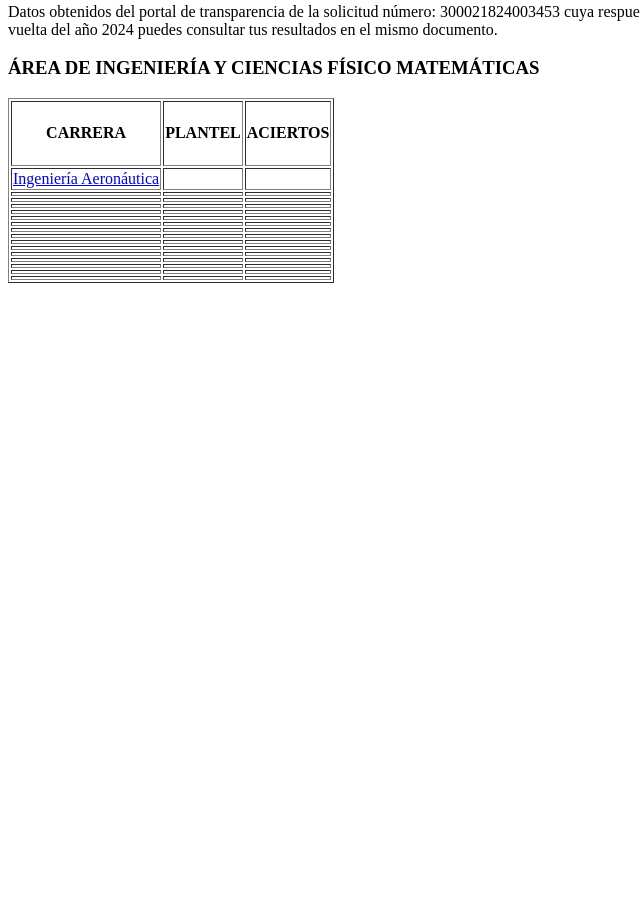
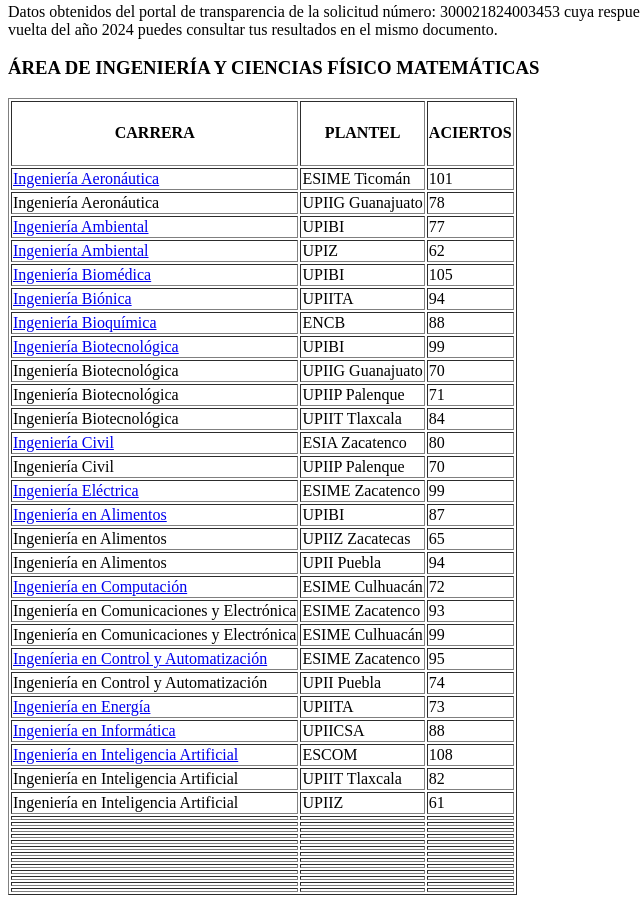
Before and after one commit to alansanchezmx/pase-directo, a plain HTML site: page pages/ipn.html in a window 1280 px wide. Shown: the part 294-1197 px from the top of the page, without its empty margins (0-640 px from the left). Before the commit the page ends 800 px from the top, so only its background shows below. Drawn offline with Linux system fonts and the light colour scheme.

Commit message:
avance tabla IPN

```diff
--- a/pages/ipn.html
+++ b/pages/ipn.html
@@ -14,7 +14,7 @@
         El IPN, coloquialmente conocido como el Politécnico o el Poli, es considerado una de las instituciones educativas más importantes de México por su nivel académico, y su matrícula inscrita de más de 160 mil  alumnos en sus 293 programas educativos impartidos en sus 82 unidades académicas. Es una de principales instituciones mexicanas en la formación de técnicos y profesionales en los campos de la administración, la ciencia, la ingeniería y las nuevas tecnologías.</p>
         <br>
         <h2>Carreras y aciertos minimos</h2>
-        <p>Datos obtenidos del portal de transparencia de la solicitud número: 300021824003453 cuya respuesta fue el siguiente documento: <a href="https://drive.google.com/file/d/1djBwkVPO-2xRUExU2UgUD0kJFOy0aivN/view?usp=sharing" target="_blank">resultados IPN</a> (página 7-12). Además si realizaste la primera vuelta del año 2024 puedes consultar tus resultados en el mismo documento.</p>
+        <p>Datos obtenidos del portal de transparencia de la solicitud número: 300021824003453 cuya respuesta fue el siguiente documento: <a href="https://drive.google.com/file/d/1djBwkVPO-2xRUExU2UgUD0kJFOy0aivN/view?usp=sharing" target="_blank">resultados IPN</a> (página 5-12). Además si realizaste la primera vuelta del año 2024 puedes consultar tus resultados en el mismo documento.</p>
 <div>
     <table border>
         <h3>ÁREA DE INGENIERÍA Y CIENCIAS FÍSICO MATEMÁTICAS </h3>
@@ -23,18 +23,139 @@
     <th><h4>ACIERTOS</h4></th>
     <tr>
         <td><a href="https://ipn.mx/oferta-educativa/educaci%C3%B3n-superior/ver-carrera.html?lg=es&id=1&nombre=Ingenier%C3%ADa-Aeron%C3%A1utica" target="_blank">Ingeniería Aeronáutica</a></td>
-        <td></td>
-        <td></td>
+        <td>ESIME Ticomán</td>
+        <td>101</td>
     </tr>
     <tr>
-        <td><a href="" target="_blank"></a></td>
-        <td></td>
-        <td></td>
+        <td>Ingeniería Aeronáutica</td>
+        <td>UPIIG Guanajuato</td>
+        <td>78</td>
+
     </tr>
     <tr>
-        <td><a href="" target="_blank"></a></td>
-        <td></td>
-        <td></td>
+        <td><a href="https://ipn.mx/oferta-educativa/educaci%C3%B3n-superior/ver-carrera.html?lg=es&id=33&nombre=Ingenier%C3%ADa-Ambiental" target="_blank">Ingeniería Ambiental</a></td>
+        <td>UPIBI</td>
+        <td>77</td>
+    </tr>
+    <tr>
+        <td><a href="https://ipn.mx/oferta-educativa/educaci%C3%B3n-superior/ver-carrera.html?lg=es&id=33&nombre=Ingenier%C3%ADa-Ambiental" target="_blank">Ingeniería Ambiental</a></td>
+        <td>UPIZ</td>
+        <td>62</td>
+    </tr>
+    <tr>
+        <td><a href="https://ipn.mx/oferta-educativa/educaci%C3%B3n-superior/ver-carrera.html?lg=es&id=34&nombre=Ingenier%C3%ADa-Biom%C3%A9dica" target="_blank">Ingeniería Biomédica</a></td>
+        <td>UPIBI</td>
+        <td>105</td>
+    </tr>
+    <tr>
+        <td><a href="https://ipn.mx/oferta-educativa/educaci%C3%B3n-superior/ver-carrera.html?lg=es&id=3&nombre=Ingenier%C3%ADa-Bi%C3%B3nica" target="_blank">Ingeniería Biónica</a></td>
+        <td>UPIITA</td>
+        <td>94</td>
+    </tr>
+    <tr>
+        <td><a href="https://ipn.mx/oferta-educativa/educaci%C3%B3n-superior/ver-carrera.html?lg=es&id=4&nombre=Ingenier%C3%ADa-Bioqu%C3%ADmica" target="_blank">Ingeniería Bioquímica</a></td>
+        <td>ENCB</td>
+        <td>88</td>
+    </tr>
+    <tr>
+        <td><a href="https://ipn.mx/oferta-educativa/educaci%C3%B3n-superior/ver-carrera.html?lg=es&id=35&nombre=Ingenier%C3%ADa-Biotecnol%C3%B3gica" target="_blank">Ingeniería Biotecnológica</a></td>
+        <td>UPIBI</td>
+        <td>99</td>
+    </tr>
+    <tr>
+        <td>Ingeniería Biotecnológica</td>
+        <td>UPIIG Guanajuato</td>
+        <td>70</td>
+    </tr>
+    <tr>
+        <td>Ingeniería Biotecnológica</td>
+        <td>UPIIP Palenque</td>
+        <td>71</td>
+    </tr>
+    <tr>
+        <td>Ingeniería Biotecnológica</td>
+        <td>UPIIT Tlaxcala</td>
+        <td>84</td>
+    </tr>
+    <tr>
+        <td><a href="https://ipn.mx/oferta-educativa/educaci%C3%B3n-superior/ver-carrera.html?lg=es&id=8&nombre=Ingenier%C3%ADa-Civil" target="_blank">Ingeniería Civil</a></td>
+        <td>ESIA Zacatenco</td>
+        <td>80</td>
+    </tr>
+    <tr>
+        <td>Ingeniería Civil</td>
+        <td>UPIIP Palenque</td>
+        <td>70</td>
+    </tr>
+    <tr>
+        <td><a href="https://ipn.mx/oferta-educativa/educaci%C3%B3n-superior/ver-carrera.html?lg=es&id=9&nombre=Ingenier%C3%ADa-El%C3%A9ctrica" target="_blank">Ingeniería Eléctrica</a></td>
+        <td>ESIME Zacatenco</td>
+        <td>99</td>
+    </tr>
+    <tr>
+        <td><a href="https://ipn.mx/oferta-educativa/educaci%C3%B3n-superior/ver-carrera.html?lg=es&id=32&nombre=Ingenier%C3%ADa-en-Alimentos" target="_blank">Ingeniería en Alimentos</a></td>
+        <td>UPIBI</td>
+        <td>87</td>
+    </tr>
+    <tr>
+        <td>Ingeniería en Alimentos</td>
+        <td>UPIIZ Zacatecas</td>
+        <td>65</td>
+    </tr>
+    <tr>
+        <td>Ingeniería en Alimentos</td>
+        <td>UPII Puebla</td>
+        <td>94</td>
+    </tr>
+    <tr>
+        <td><a href="https://ipn.mx/oferta-educativa/educaci%C3%B3n-superior/ver-carrera.html?lg=es&id=6&nombre=Ingenier%C3%ADa-en-Computaci%C3%B3n" target="_blank">Ingeniería en Computación</a></td>
+        <td>ESIME Culhuacán</td>
+        <td>72</td>
+    </tr>
+    <tr>
+        <td><a href="https://ipn.mx/oferta-educativa/educaci%C3%B3n-superior/ver-carrera.html?lg=es&id=5&nombre=Ingenier%C3%ADa-en-Comunicaciones-y-Electr%C3%B3nica" target="_blank"></a>Ingeniería en Comunicaciones y Electrónica</td>
+        <td>ESIME Zacatenco</td>
+        <td>93</td>
+    </tr>
+    <tr>
+        <td>Ingeniería en Comunicaciones y Electrónica</td>
+        <td>ESIME Culhuacán</td>
+        <td>99</td>
+    </tr>
+    <tr>
+        <td><a href="https://ipn.mx/oferta-educativa/educaci%C3%B3n-superior/ver-carrera.html?lg=es&id=7&nombre=Ingenier%C3%ADa-en-Control-y-Automatizaci%C3%B3n" target="_blank">Ingeníeria en Control y Automatización</a></td>
+        <td>ESIME Zacatenco</td>
+        <td>95</td>
+    </tr>
+    <tr>
+        <td>Ingeniería en Control y Automatización</td>
+        <td>UPII Puebla</td>
+        <td>74</td>
+    </tr>
+    <tr>
+        <td><a href="https://ipn.mx/oferta-educativa/educaci%C3%B3n-superior/ver-carrera.html?lg=es&id=70&nombre=Ingenier%C3%ADa-en-Energ%C3%ADa" target="_blank">Ingeniería en Energía</a></td>
+        <td>UPIITA</td>
+        <td>73</td>
+    </tr>
+    <tr>
+        <td><a href="https://ipn.mx/oferta-educativa/educaci%C3%B3n-superior/ver-carrera.html?lg=es&id=14&nombre=Ingenier%C3%ADa-en-Inform%C3%A1tica" target="_blank">Ingeniería en Informática</a></td>
+        <td>UPIICSA</td>
+        <td>88</td>
+    </tr>
+    <tr>
+        <td><a href="https://ipn.mx/oferta-educativa/educaci%C3%B3n-superior/ver-carrera.html?lg=es&id=68&nombre=Ingenier%C3%ADa-en-Inteligencia-Artificial" target="_blank">Ingeniería en Inteligencia Artificial</a></td>
+        <td>ESCOM</td>
+        <td>108</td>
+    </tr>
+    <tr>
+        <td>Ingeniería en Inteligencia Artificial</td>
+        <td>UPIIT Tlaxcala</td>
+        <td>82</td>
+    </tr>
+    <tr>
+        <td>Ingeniería en Inteligencia Artificial</td>
+        <td>UPIIZ</td>
+        <td>61</td>
     </tr>
     <tr>
         <td><a href="" target="_blank"></a></td>
```
